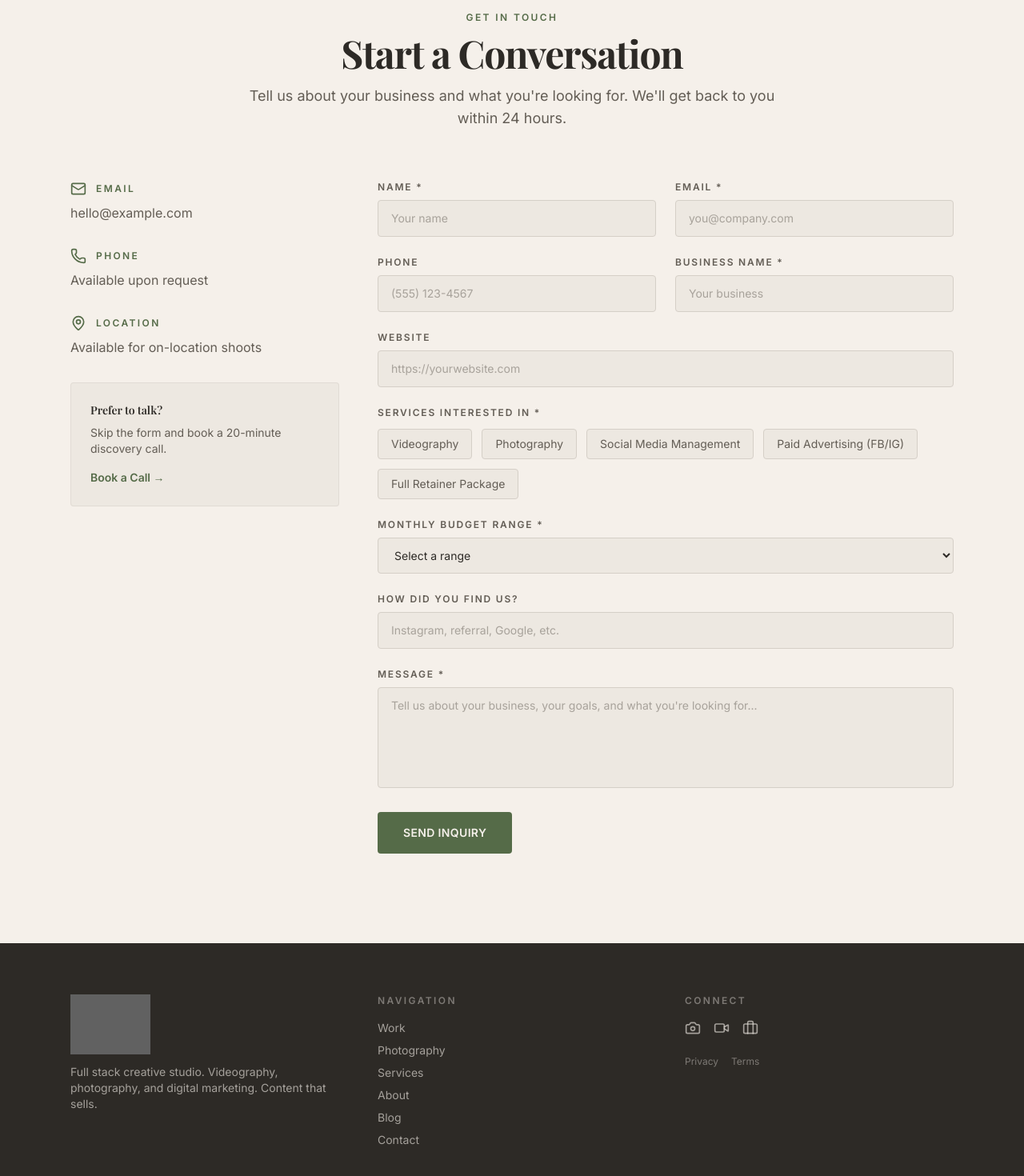
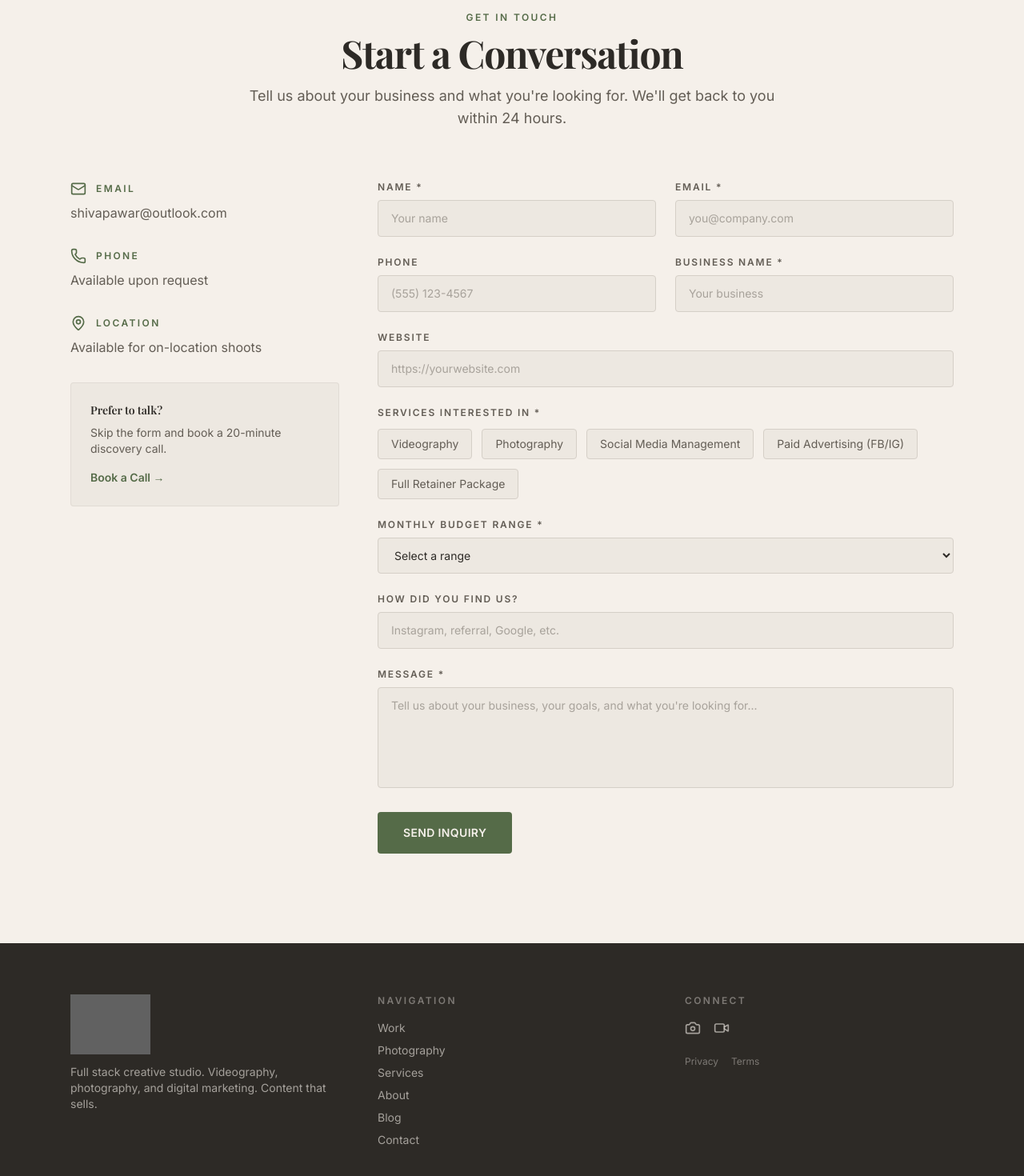
Before and after one commit to MasalaMan70/shiva-creative-studio, a Next.js app: page /contact in a window 1280 px wide. Shown: the part 194-1664 px from the top of the page at 80% size. Built offline with nearby package versions, Linux system fonts and the light colour scheme; grey boxes are pictures that could not be loaded; a web font is replaced by a local one.

Commit message:
Update contact email to shivapawar@outlook.com, add real social links
- Contact page + form action: shivapawar@outlook.com
- Footer: Instagram @_shiva_pawar, TikTok @shivapawar1205
- Removed LinkedIn placeholder

Co-Authored-By: Claude Opus 4.6 (1M context) <noreply@anthropic.com>

```diff
--- a/src/app/contact/actions.ts
+++ b/src/app/contact/actions.ts
@@ -58,7 +58,7 @@ export async function submitContactForm(
 
       await resend.emails.send({
         from: "Shiva Website <onboarding@resend.dev>",
-        to: process.env.NOTIFICATION_EMAIL || "hello@example.com",
+        to: process.env.NOTIFICATION_EMAIL || "shivapawar@outlook.com",
         subject: `New Inquiry: ${result.data.name} — ${result.data.business}`,
         html: `
           <h2>New Client Inquiry</h2>
--- a/src/app/contact/page.tsx
+++ b/src/app/contact/page.tsx
@@ -29,7 +29,7 @@ export default function ContactPage() {
                   Email
                 </span>
               </div>
-              <p className="mt-2 text-muted">hello@example.com</p>
+              <p className="mt-2 text-muted">shivapawar@outlook.com</p>
             </div>
             <div>
               <div className="flex items-center gap-3 text-accent">
--- a/src/components/layout/footer.tsx
+++ b/src/components/layout/footer.tsx
@@ -1,7 +1,7 @@
 import Link from "next/link";
 import Image from "next/image";
 import { SITE_NAME, NAV_LINKS } from "@/lib/constants";
-import { Camera, Video, Briefcase } from "lucide-react";
+import { Camera, Video } from "lucide-react";
 
 export function Footer() {
   return (
@@ -48,7 +48,7 @@ export function Footer() {
             </p>
             <div className="flex gap-4">
               <a
-                href="https://instagram.com"
+                href="https://instagram.com/_shiva_pawar"
                 target="_blank"
                 rel="noopener noreferrer"
                 className="text-footer-text/60 transition-colors hover:text-footer-text"
@@ -57,22 +57,13 @@ export function Footer() {
                 <Camera size={20} />
               </a>
               <a
-                href="https://youtube.com"
+                href="https://tiktok.com/@shivapawar1205"
                 target="_blank"
                 rel="noopener noreferrer"
                 className="text-footer-text/60 transition-colors hover:text-footer-text"
-                aria-label="YouTube"
+                aria-label="TikTok"
               >
                 <Video size={20} />
-              </a>
-              <a
-                href="https://linkedin.com"
-                target="_blank"
-                rel="noopener noreferrer"
-                className="text-footer-text/60 transition-colors hover:text-footer-text"
-                aria-label="LinkedIn"
-              >
-                <Briefcase size={20} />
               </a>
             </div>
             <div className="mt-6 flex gap-4 text-xs text-footer-text/40">
```
